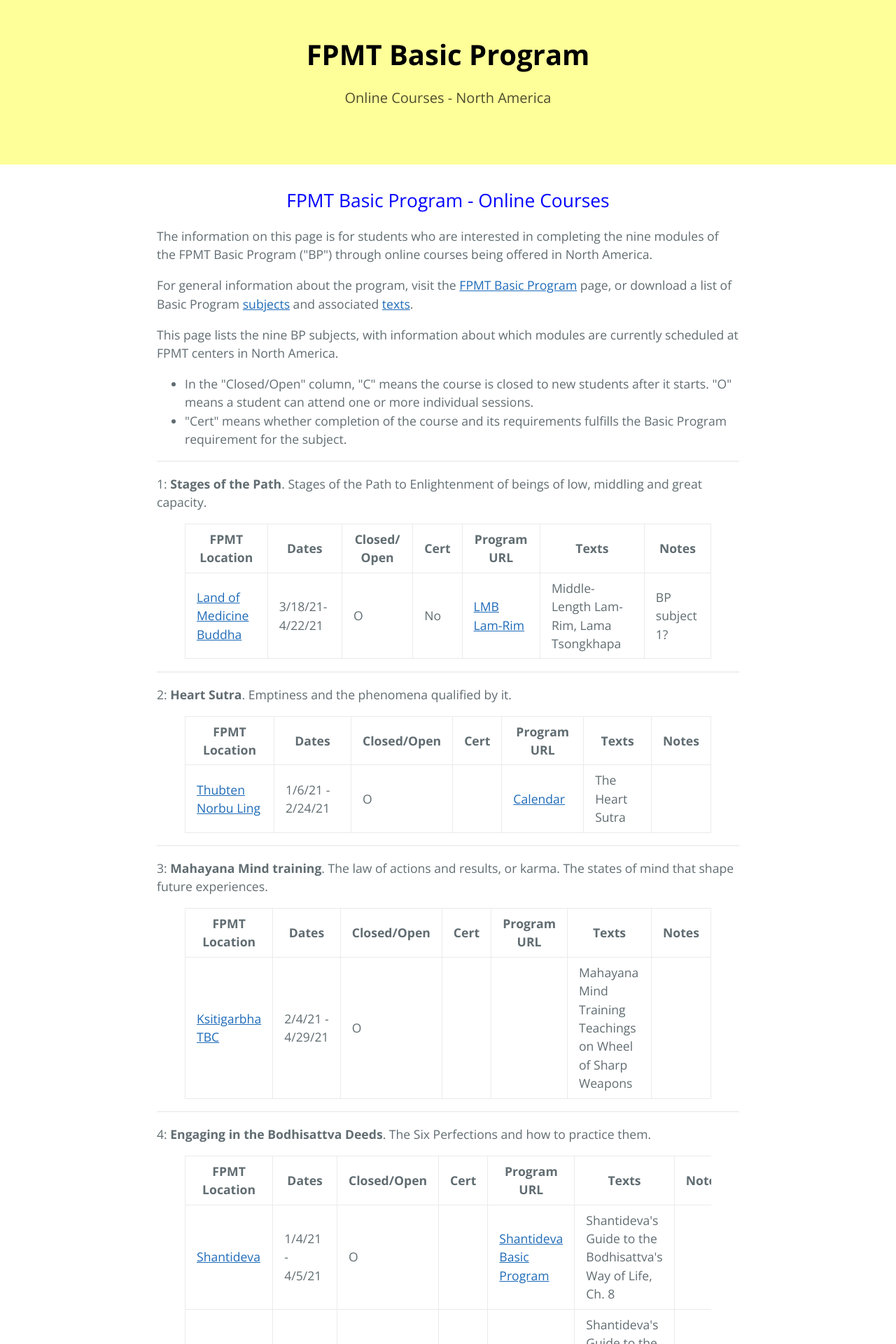
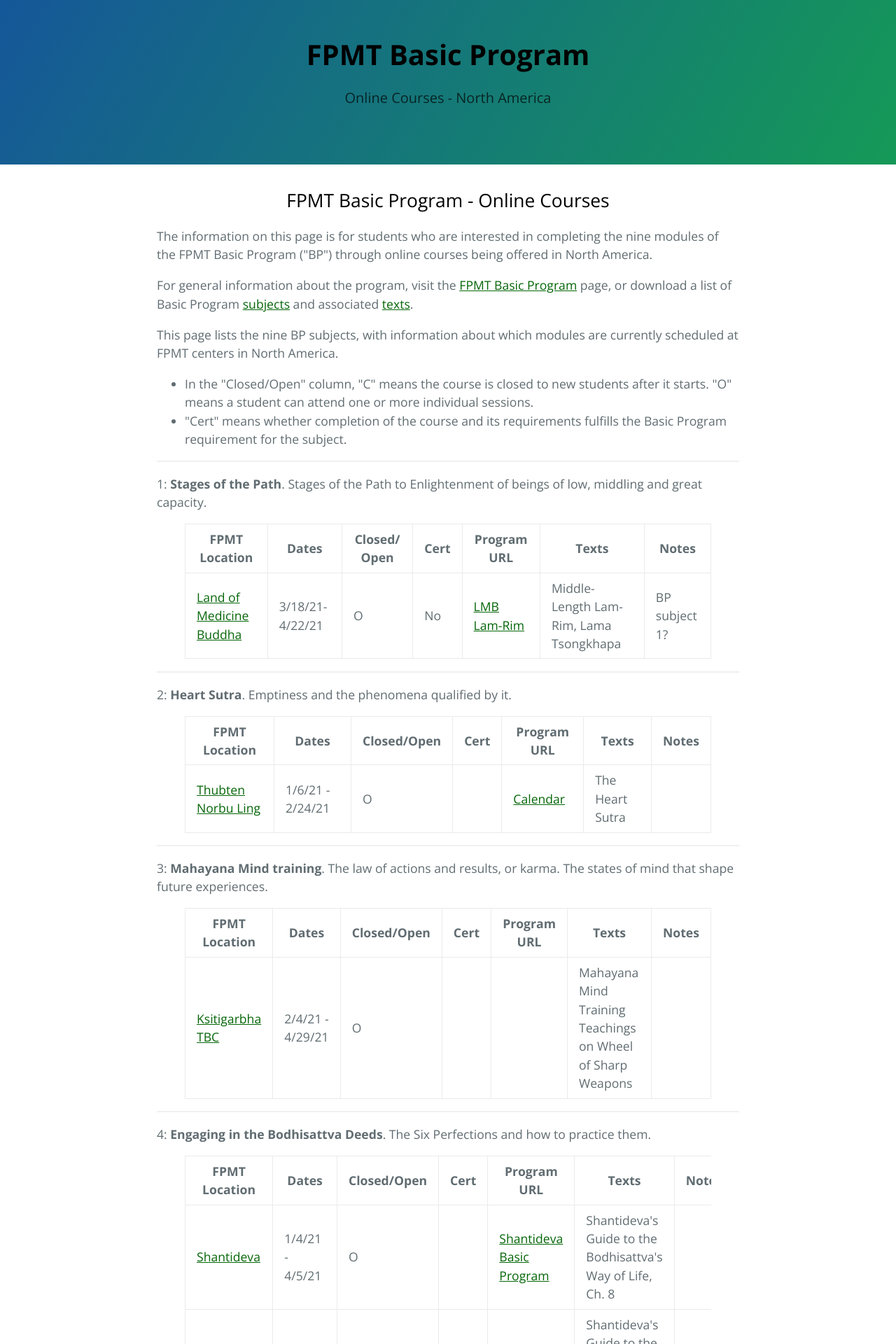
Before and after one commit to lgeorge/lgeorge.github.io, a Jekyll site: the page built from index.html, in a window 1280 px wide. Shown: the top 1920 px of the page at 70% size. Built offline with Jekyll 4.4.1, drawn with Linux system fonts in a browser that asks for light colours.

Commit message:
Progress... tweak hdr & h2 colors

```diff
--- a/assets/css/style.scss
+++ b/assets/css/style.scss
@@ -24,15 +24,12 @@
   } */
 }
 
-// Headers
+// Header
 $header-heading-color: #000 !default;
-$header-bg-color: #ffff99;
-$header-bg-color-secondary: #ffff99;
 
 // Text
-$section-headings-color: #0000ff;
+$section-headings-color: #000000;
 $body-text-color: #606c71 !default;
-$body-link-color: #1e6bb8 !default;
-$blockquote-text-color: #819198 !default;
+$body-link-color: #056608 !default;
 
 @import "{{ site.theme }}";
```
